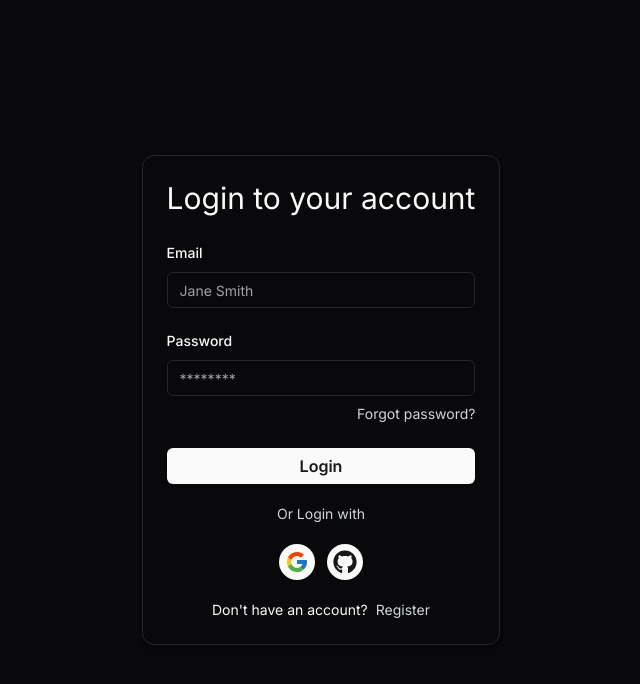
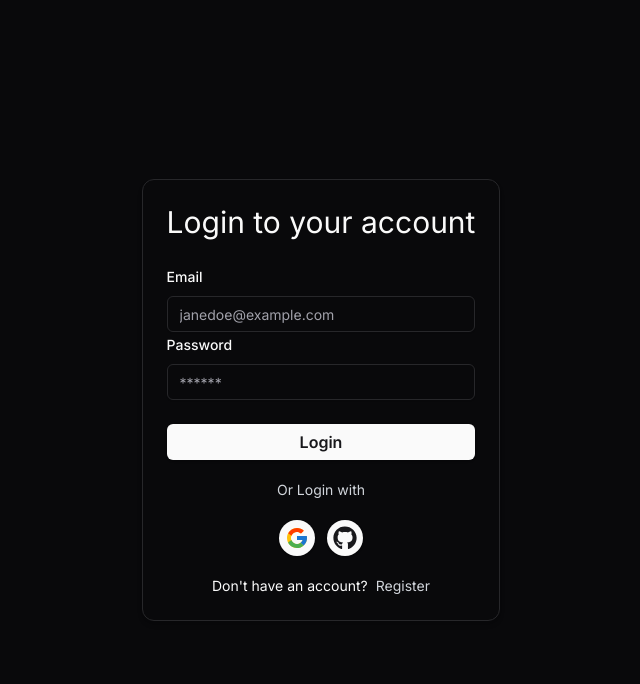
Before and after one commit to tonishantyadav/swift-auth, a Next.js app: page /auth/login in a window 1280 px wide. Shown: the top 684 px of the page, without its empty margins (319-959 px from the left). Built offline with nearby package versions, Linux system fonts and the light colour scheme.

Commit message:
Build re-usable component FormCard

```diff
--- /dev/null
+++ b/app/types/form-card.ts
@@ -0,0 +1,24 @@
+import { UseFormReturn } from 'react-hook-form'
+
+export interface Field {
+  label: string
+  placeholder: string
+  type: 'email' | 'password' | 'text'
+}
+
+export interface FormHeader {
+  formHeader: string
+  formDescription?: string
+}
+
+export interface FormFooter {
+  actionBtnLabel: string
+  backBtnMessage: string
+  backBtnLinkLabel: string
+  backBtnLinkHref: string
+}
+
+export interface FormFields {
+  form: UseFormReturn<any>
+  fields: Field[]
+}
--- /dev/null
+++ b/components/FormCard.tsx
@@ -0,0 +1,95 @@
+import { FormFields, FormFooter, FormHeader } from '@/app/types/form-card'
+import { Card, CardContent, CardFooter, CardHeader } from '@/components/ui/card'
+import Link from 'next/link'
+import React from 'react'
+import { FaGithub } from 'react-icons/fa'
+import { FcGoogle } from 'react-icons/fc'
+import { Button, Input } from './ui'
+import {
+  FormControl,
+  FormField,
+  FormItem,
+  FormLabel,
+  FormMessage,
+} from './ui/form'
+
+const FormCard = ({ children }: { children: React.ReactNode }) => {
+  return <Card className="mx-2 max-w-md shadow-md">{children}</Card>
+}
+
+const FormCardHeader = ({ formHeader, formDescription }: FormHeader) => {
+  return (
+    <CardHeader>
+      <h1 className="text-2xl md:text-3xl lg:text-3xl">{formHeader}</h1>
+      {formDescription && (
+        <p className="py-2 text-center text-sm text-gray-400">
+          {formDescription}
+        </p>
+      )}
+    </CardHeader>
+  )
+}
+
+const FormCardBody = ({ form, fields }: FormFields) => {
+  return (
+    <CardContent>
+      {fields.map((f, index) => (
+        <FormField
+          key={index}
+          control={form.control}
+          name={f.label.toLowerCase()}
+          render={({ field }) => (
+            <FormItem>
+              <FormLabel>{f.label}</FormLabel>
+              <FormControl>
+                <Input
+                  className="max-w-lg"
+                  type={f.type}
+                  placeholder={f.placeholder}
+                  {...field}
+                />
+              </FormControl>
+              <FormMessage />
+            </FormItem>
+          )}
+        />
+      ))}
+    </CardContent>
+  )
+}
+
+const FormCardFooter = ({
+  actionBtnLabel,
+  backBtnMessage,
+  backBtnLinkLabel,
+  backBtnLinkHref,
+}: FormFooter) => {
+  return (
+    <CardFooter className="flex flex-col gap-y-5">
+      <Button className="text-md w-full font-semibold" type="submit">
+        {actionBtnLabel}
+      </Button>
+      <span className="text-sm text-gray-300">Or Login with</span>
+      <div className="flex gap-3">
+        {socialAuths.map((social) => (
+          <Button size="icon" className="rounded-full" key={social.label}>
+            {social.icon}
+          </Button>
+        ))}
+      </div>
+      <div className="flex gap-2 text-xs md:text-sm lg:text-sm">
+        <p>{backBtnMessage}</p>
+        <Link href={backBtnLinkHref} className="text-gray-300 hover:underline">
+          {backBtnLinkLabel}
+        </Link>
+      </div>
+    </CardFooter>
+  )
+}
+
+const socialAuths: { label: string; icon: React.ReactNode }[] = [
+  { label: 'google', icon: <FcGoogle fontSize="1.5rem" /> },
+  { label: 'github', icon: <FaGithub fontSize="1.5rem" /> },
+]
+
+export { FormCard, FormCardBody, FormCardFooter, FormCardHeader }
--- a/components/auth/LoginForm.tsx
+++ b/components/auth/LoginForm.tsx
@@ -1,25 +1,19 @@
 'use client'
 
-import { LoginFormSchema } from '@/app/validation-schemaa'
-import { Button, Input } from '@/components/ui'
-import { Card, CardContent, CardFooter, CardHeader } from '@/components/ui/card'
+import { LoginFormSchema } from '@/app/schemas/form-validation'
+import { Field } from '@/app/types/form-card'
 import {
-  Form,
-  FormControl,
-  FormField,
-  FormItem,
-  FormLabel,
-  FormMessage,
-} from '@/components/ui/form'
+  FormCard,
+  FormCardBody,
+  FormCardFooter,
+  FormCardHeader,
+} from '@/components/FormCard'
+import { Form } from '@/components/ui/form'
 import { zodResolver } from '@hookform/resolvers/zod'
-import Link from 'next/link'
-import React from 'react'
 import { useForm } from 'react-hook-form'
-import { FaGithub } from 'react-icons/fa'
-import { FcGoogle } from 'react-icons/fc'
 import { z } from 'zod'
 
-type LoginFormData = z.infer<typeof LoginFormSchema>
+export type LoginFormData = z.infer<typeof LoginFormSchema>
 
 const LoginForm = () => {
   const form = useForm<LoginFormData>({
@@ -29,91 +23,31 @@ const LoginForm = () => {
       password: '',
     },
   })
+  const fields: Field[] = [
+    { label: 'Email', placeholder: 'janedoe@example.com', type: 'email' },
+    { label: 'Password', placeholder: '******', type: 'password' },
+  ]
 
-  const onSubmit = (data: LoginFormData) => {}
+  const onSubmit = (data: LoginFormData) => {
+    console.log(data)
+  }
 
   return (
     <Form {...form}>
       <form onSubmit={form.handleSubmit(onSubmit)}>
-        <Card className="mx-2 max-w-md shadow-md">
-          <CardHeader className="text-2xl md:text-3xl lg:text-3xl">
-            Login to your account
-          </CardHeader>
-          <CardContent className="space-y-5">
-            <FormField
-              control={form.control}
-              name="email"
-              render={({ field }) => (
-                <FormItem>
-                  <FormLabel>Email</FormLabel>
-                  <FormControl>
-                    <Input
-                      className="max-w-lg"
-                      type="email"
-                      placeholder="Jane Smith"
-                      {...field}
-                    />
-                  </FormControl>
-                  <FormMessage />
-                </FormItem>
-              )}
-            />
-            <FormField
-              control={form.control}
-              name="password"
-              render={({ field }) => (
-                <FormItem>
-                  <FormLabel>Password</FormLabel>
-                  <FormControl>
-                    <Input
-                      className="max-w-lg"
-                      type="password"
-                      placeholder="********"
-                      {...field}
-                    />
-                  </FormControl>
-                  <FormMessage />
-                  <Link
-                    href="/auth/forgot-password"
-                    className="flex justify-end text-sm text-gray-300 hover:underline"
-                  >
-                    Forgot password?
-                  </Link>
-                </FormItem>
-              )}
-            />
-          </CardContent>
-          <CardFooter className="flex flex-col gap-y-5">
-            <Button className="text-md w-full font-semibold" type="submit">
-              Login
-            </Button>
-            <span className="text-sm text-gray-300">Or Login with</span>
-            <div className="flex gap-3">
-              {socialAuths.map((s) => (
-                <Button size="icon" className="rounded-full" key={s.label}>
-                  {s.icon}
-                </Button>
-              ))}
-            </div>
-            <div className="flex gap-2 text-xs md:text-sm lg:text-sm">
-              <p>Don't have an account?</p>
-              <Link
-                href="/auth/register"
-                className="text-gray-300 hover:underline"
-              >
-                Register
-              </Link>
-            </div>
-          </CardFooter>
-        </Card>
+        <FormCard>
+          <FormCardHeader formHeader="Login to your account" />
+          <FormCardBody form={form} fields={fields} />
+          <FormCardFooter
+            actionBtnLabel="Login"
+            backBtnMessage="Don't have an account?"
+            backBtnLinkLabel="Register"
+            backBtnLinkHref="/auth/register"
+          />
+        </FormCard>
       </form>
     </Form>
   )
 }
 
-const socialAuths: { label: string; icon: React.ReactNode }[] = [
-  { label: 'google', icon: <FcGoogle fontSize="1.5rem" /> },
-  { label: 'github', icon: <FaGithub fontSize="1.5rem" /> },
-]
-
 export default LoginForm
--- a/components/auth/RegisterForm.tsx
+++ b/components/auth/RegisterForm.tsx
@@ -1,21 +1,16 @@
 'use client'
 
-import { RegisterFormSchema } from '@/app/validation-schemaa'
-import { Button, Input } from '@/components/ui'
-import { Card, CardContent, CardFooter, CardHeader } from '@/components/ui/card'
+import { RegisterFormSchema } from '@/app/schemas/form-validation'
+import { Field } from '@/app/types/form-card'
 import {
-  Form,
-  FormControl,
-  FormField,
-  FormItem,
-  FormLabel,
-  FormMessage,
-} from '@/components/ui/form'
+  FormCard,
+  FormCardBody,
+  FormCardFooter,
+  FormCardHeader,
+} from '@/components/FormCard'
+import { Form } from '@/components/ui/form'
 import { zodResolver } from '@hookform/resolvers/zod'
-import Link from 'next/link'
 import { useForm } from 'react-hook-form'
-import { FaGithub } from 'react-icons/fa'
-import { FcGoogle } from 'react-icons/fc'
 import { z } from 'zod'
 
 type LoginFormData = z.infer<typeof RegisterFormSchema>
@@ -30,101 +25,29 @@ const RegisterForm = () => {
     },
   })
 
+  const fields: Field[] = [
+    { label: 'Name', placeholder: 'Jane Doe', type: 'text' },
+    { label: 'Email', placeholder: 'janedoe@example.com', type: 'email' },
+    { label: 'Password', placeholder: '******', type: 'password' },
+  ]
+
   const onSubmit = (data: LoginFormData) => {}
   return (
     <Form {...form}>
       <form onSubmit={form.handleSubmit(onSubmit)}>
-        <Card className="mx-2 max-w-md shadow-md">
-          <CardHeader className="text-2xl md:text-3xl lg:text-3xl">
-            Register a new account
-          </CardHeader>
-          <CardContent className="space-y-2">
-            <FormField
-              control={form.control}
-              name="name"
-              render={({ field }) => (
-                <FormItem>
-                  <FormLabel>Name</FormLabel>
-                  <FormControl>
-                    <Input
-                      className="max-w-lg"
-                      type="text"
-                      placeholder="Jane Smith"
-                      {...field}
-                    />
-                  </FormControl>
-                  <FormMessage />
-                </FormItem>
-              )}
-            />
-            <FormField
-              control={form.control}
-              name="email"
-              render={({ field }) => (
-                <FormItem>
-                  <FormLabel>Email</FormLabel>
-                  <FormControl>
-                    <Input
-                      className="max-w-lg"
-                      type="email"
-                      placeholder="janesmith@example.com"
-                      {...field}
-                    />
-                  </FormControl>
-                  <FormMessage />
-                </FormItem>
-              )}
-            />
-            <FormField
-              control={form.control}
-              name="password"
-              render={({ field }) => (
-                <FormItem>
-                  <FormLabel>Password</FormLabel>
-                  <FormControl>
-                    <Input
-                      className="max-w-lg"
-                      type="password"
-                      placeholder="********"
-                      {...field}
-                    />
-                  </FormControl>
-                  <FormMessage />
-                </FormItem>
-              )}
-            />
-          </CardContent>
-          <CardFooter className="flex flex-col gap-y-5">
-            <Button className="text-md w-full font-semibold" type="submit">
-              Register
-            </Button>
-            <span className="text-sm text-gray-300">Or Register with</span>
-            <div className="flex gap-3">
-              {socialAuths.map((s) => (
-                <Button size="icon" className="rounded-full" key={s.label}>
-                  {s.icon}
-                </Button>
-              ))}
-            </div>
-            <div className="flex gap-2 text-xs md:text-sm lg:text-sm">
-              <p>Already have an account?</p>
-              <Link
-                href="/auth/login"
-                className="text-gray-300 hover:underline"
-              >
-                Login
-              </Link>
-            </div>
-          </CardFooter>
-        </Card>
+        <FormCard>
+          <FormCardHeader formHeader="Register a new account" />
+          <FormCardBody form={form} fields={fields} />
+          <FormCardFooter
+            actionBtnLabel="Register"
+            backBtnMessage="Already have an account?"
+            backBtnLinkLabel="Login"
+            backBtnLinkHref="/auth/login"
+          />
+        </FormCard>
       </form>
     </Form>
   )
 }
 
-const socialAuths: { label: string; icon: React.ReactNode }[] = [
-  { label: 'google', icon: <FcGoogle fontSize="1.5rem" /> },
-  { label: 'github', icon: <FaGithub fontSize="1.5rem" /> },
-]
-
 export default RegisterForm
```
Also changed, not shown: app/schemas/form-validation.ts (renamed from app/validation-schemaa.ts).
